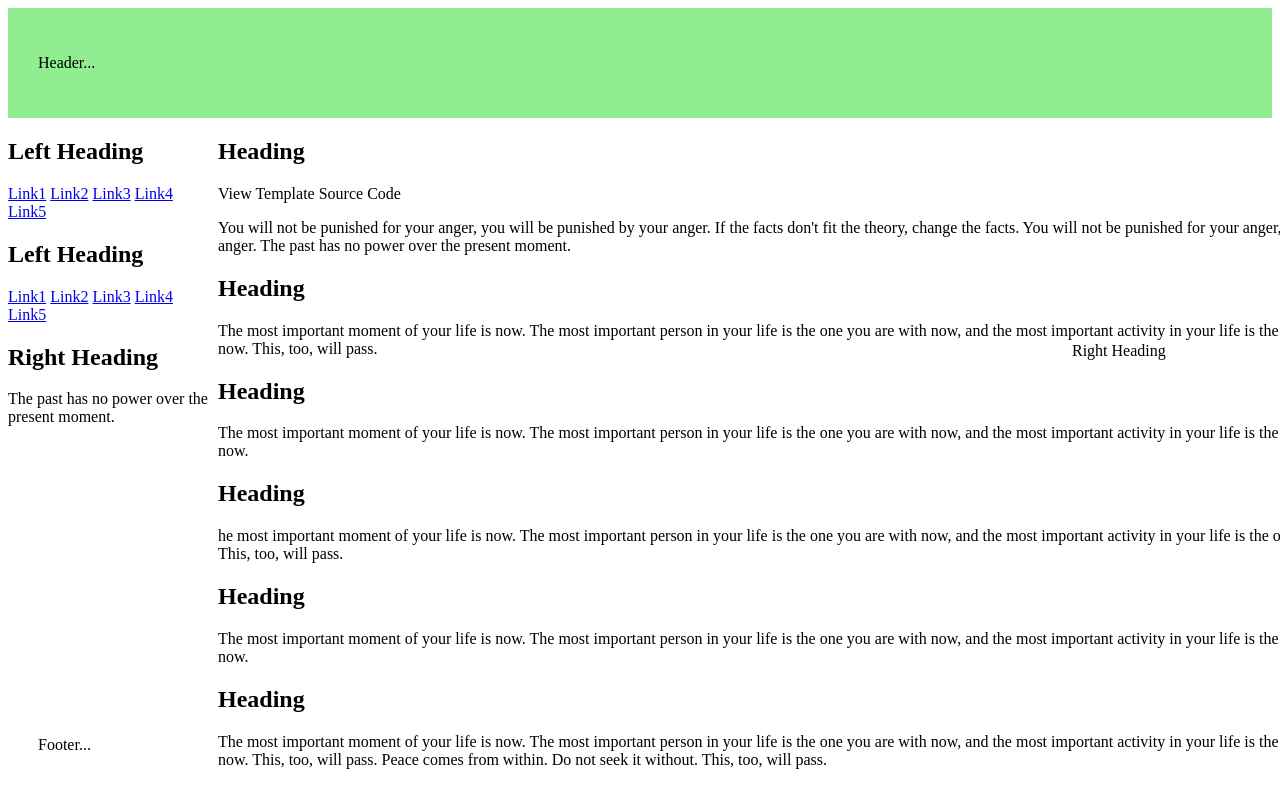
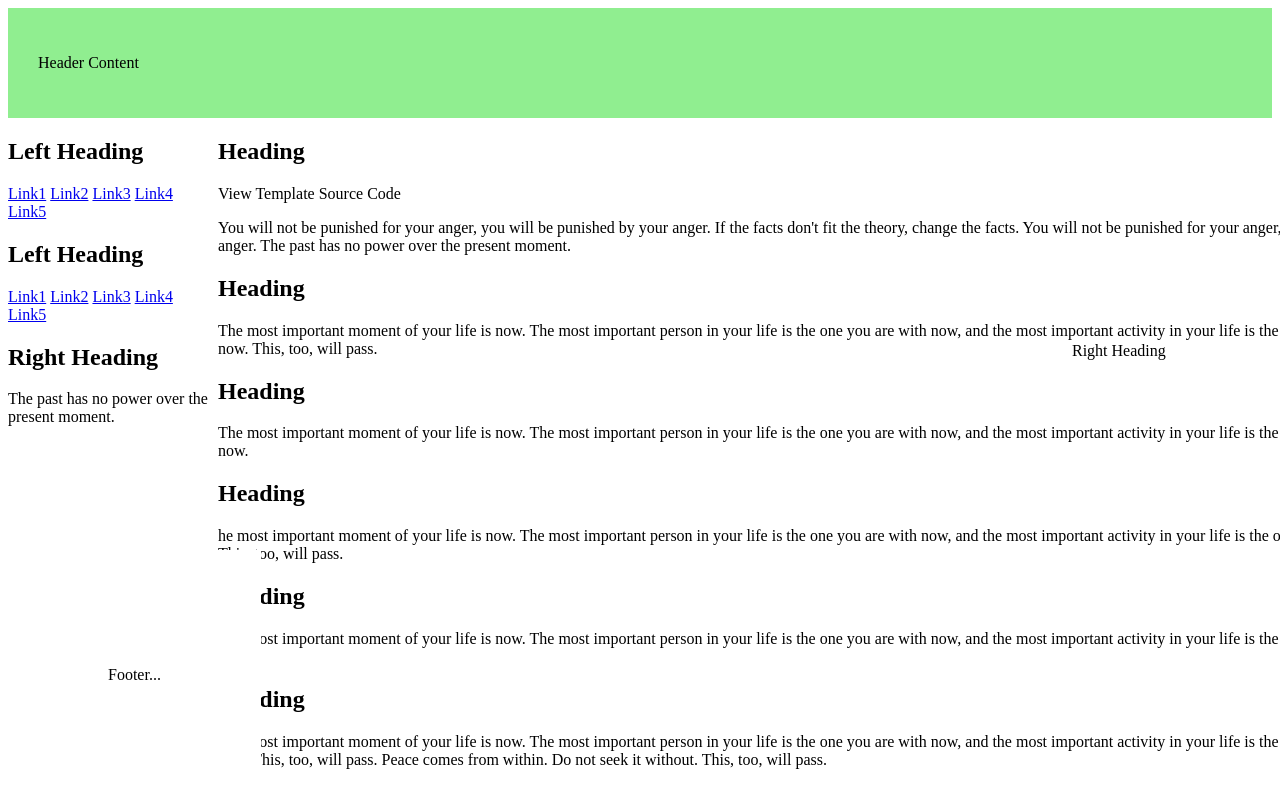
Before and after one commit to Mohd-HAZ786/Task, a plain HTML site: page pages/tuto1.html in a window 1280 px wide. Shown: the top 786 px of the page. Drawn offline with Linux system fonts and the light colour scheme.

Commit message:
Header Modified

```diff
--- a/pages/tuto1.html
+++ b/pages/tuto1.html
@@ -7,7 +7,7 @@
 </head>
 <body>
     <header style="padding: 30px; background-color:lightgreen">
-        <p>Header...</p>
+        <p>Header Content</p>
     </header>
     <main style="position: relative;  background-color: lightblue;">
 
@@ -61,7 +61,7 @@ Do not seek it without. Peace comes from within. Do not seek it without. The sma
         <p>The past has no power over the present moment.</p>
     </nav>
     <div style="position: relative; right:0; top:-100px; width: 200px; float: right; margin-bottom: -100px">Right Heading</div>
-    <footer style="padding: 30px; background-color:#fff; position:fixed; bottom:0">
+    <footer style="padding: 100px; background-color:#fff; position:fixed; bottom:0">
         <p>Footer...</p>
     </footer>
 </body>
```
